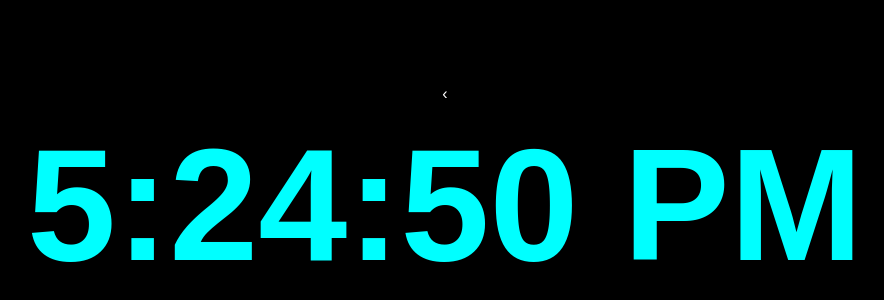
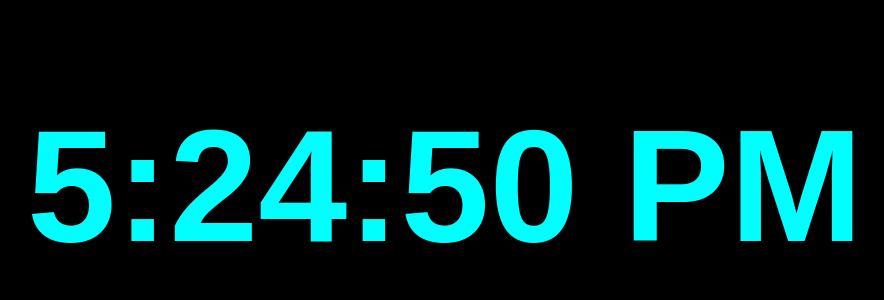
Before and after one commit to karanbhandariweb/digiclock, a React (Create React App) app: page / in a window 1280 px wide. Shown: the part 214-514 px from the top of the page, without its empty margins (195-1079 px from the left). Built offline with nearby package versions, Linux system fonts and the light colour scheme.

Commit message:
Add files via upload

```diff
--- a/src/App.jsx
+++ b/src/App.jsx
@@ -6,7 +6,7 @@ const App = ()=>{
 
     return(
         <>
-        <a href="https://karanbhandariweb.github.io/portfolio" class="previous round">&#8249;</a>
+
         <Myclck/>
         </>
     );
```
